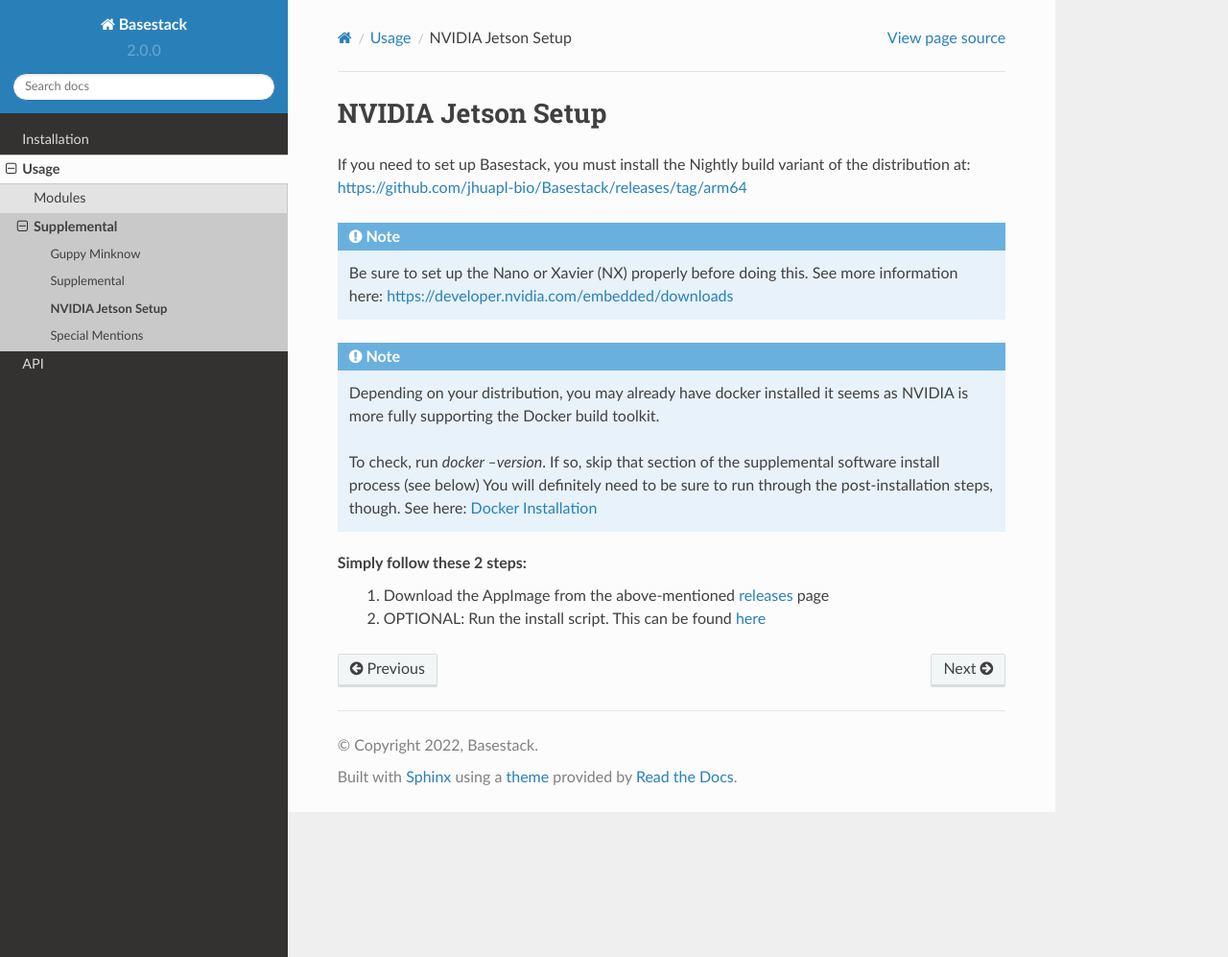
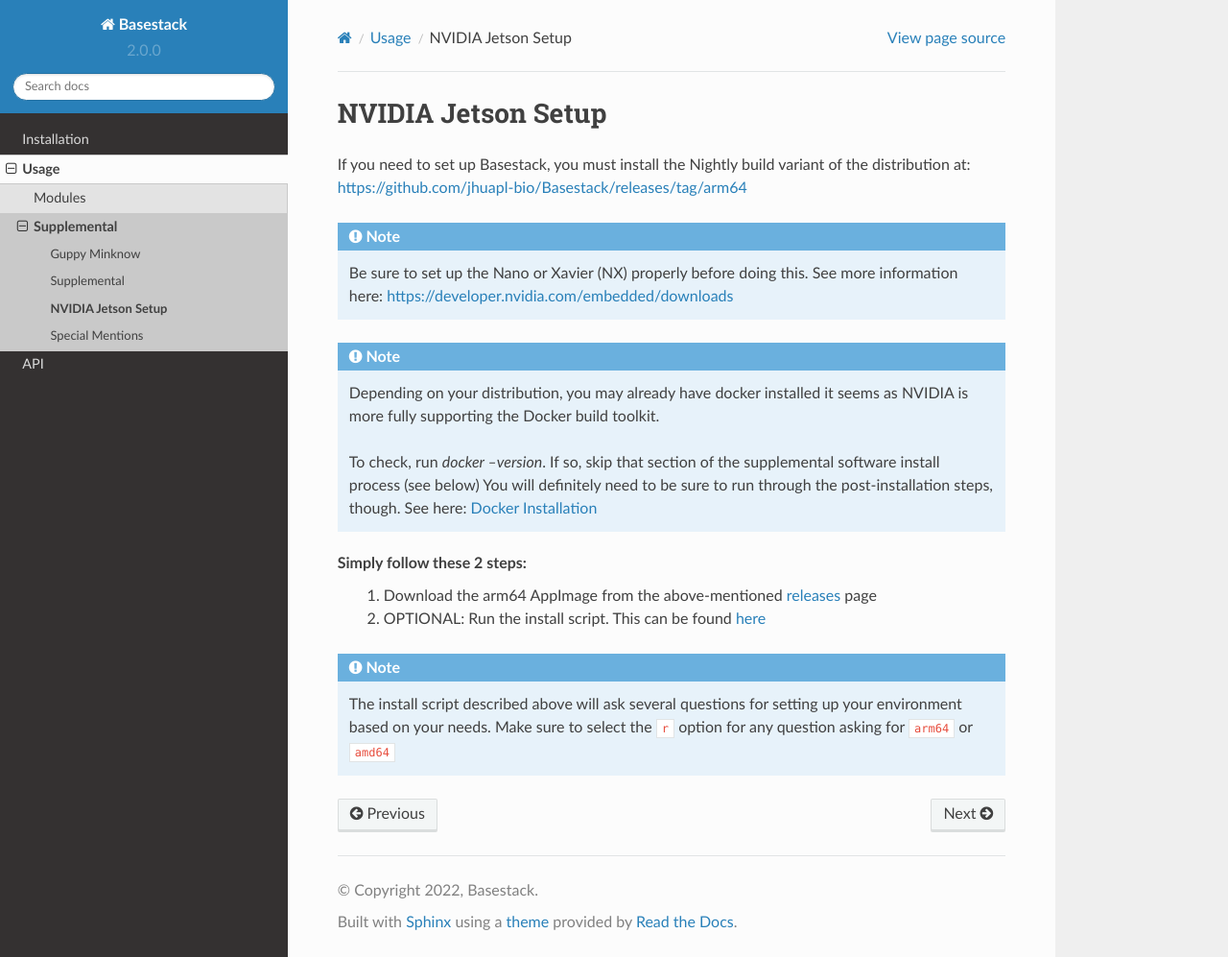
Before and after one commit to Merritt-Brian/BasestackWebsite, a Sphinx documentation site: the page built from docs/source/nvidia_jetson.rst, in a window 1280 px wide and 997 px high. Shown: the whole window at 96% size. Built offline with Sphinx 7.4.7 and the Read the Docs theme 2.0.0, drawn with Linux system fonts in a browser that asks for light colours.

```diff
--- a/docs/source/nvidia_jetson.rst
+++ b/docs/source/nvidia_jetson.rst
@@ -15,5 +15,9 @@ If you need to set up Basestack, you must install the Nightly build variant of t
 
 
 Simply follow these 2 steps:
-    1. Download the AppImage from the above-mentioned `releases <https://github.com/jhuapl-bio/Basestack/releases/tag/arm64>`_ page
+    1. Download the arm64 AppImage from the above-mentioned `releases <https://github.com/jhuapl-bio/Basestack/releases/latest>`_ page
     2. OPTIONAL: Run the install script. This can be found `here <https://github.com/jhuapl-bio/Basestack/tree/staging/supplemental/base_install_arm64.sh>`_
+
+
+.. note::
+    The install script described above will ask several questions for setting up your environment based on your needs. Make sure to select the ``r`` option for any question asking for ``arm64`` or ``amd64``
```
Also changed, not shown: docs/source/linux_docker.rst (+9 -4 lines).
